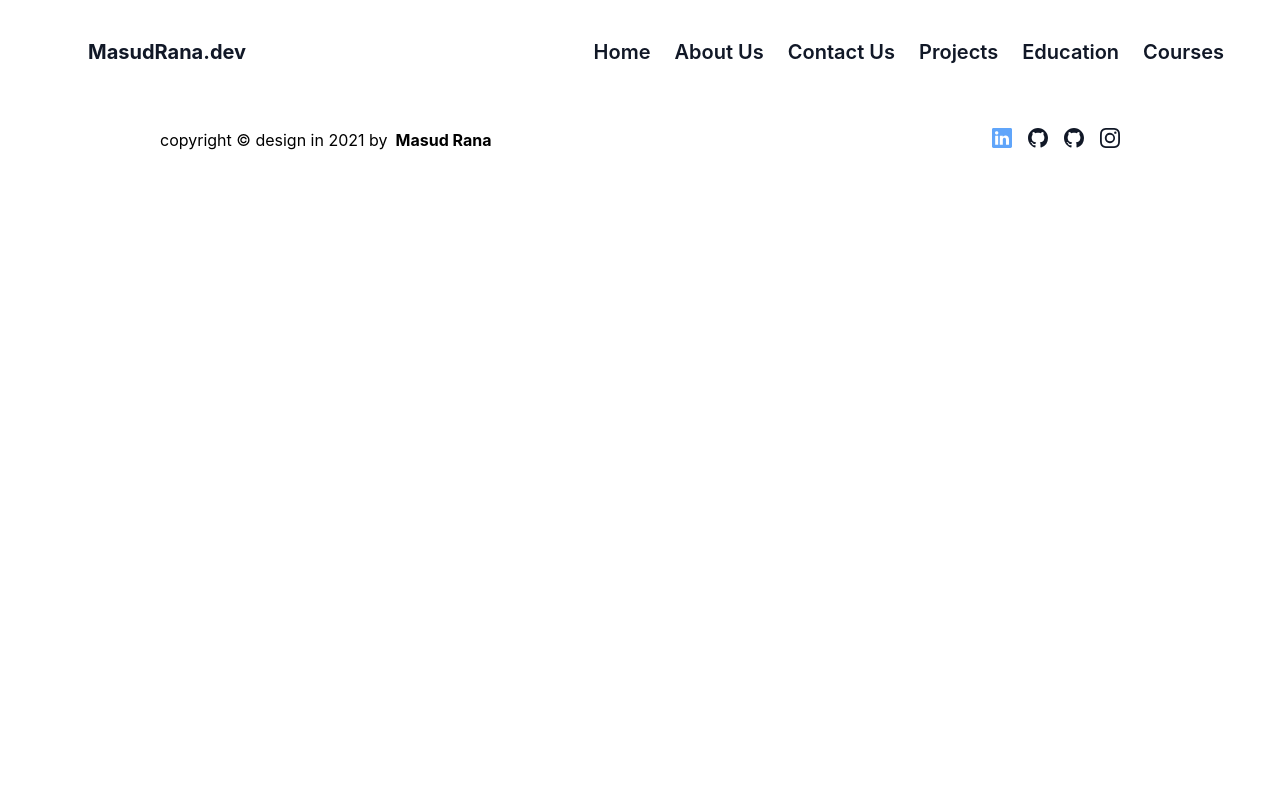
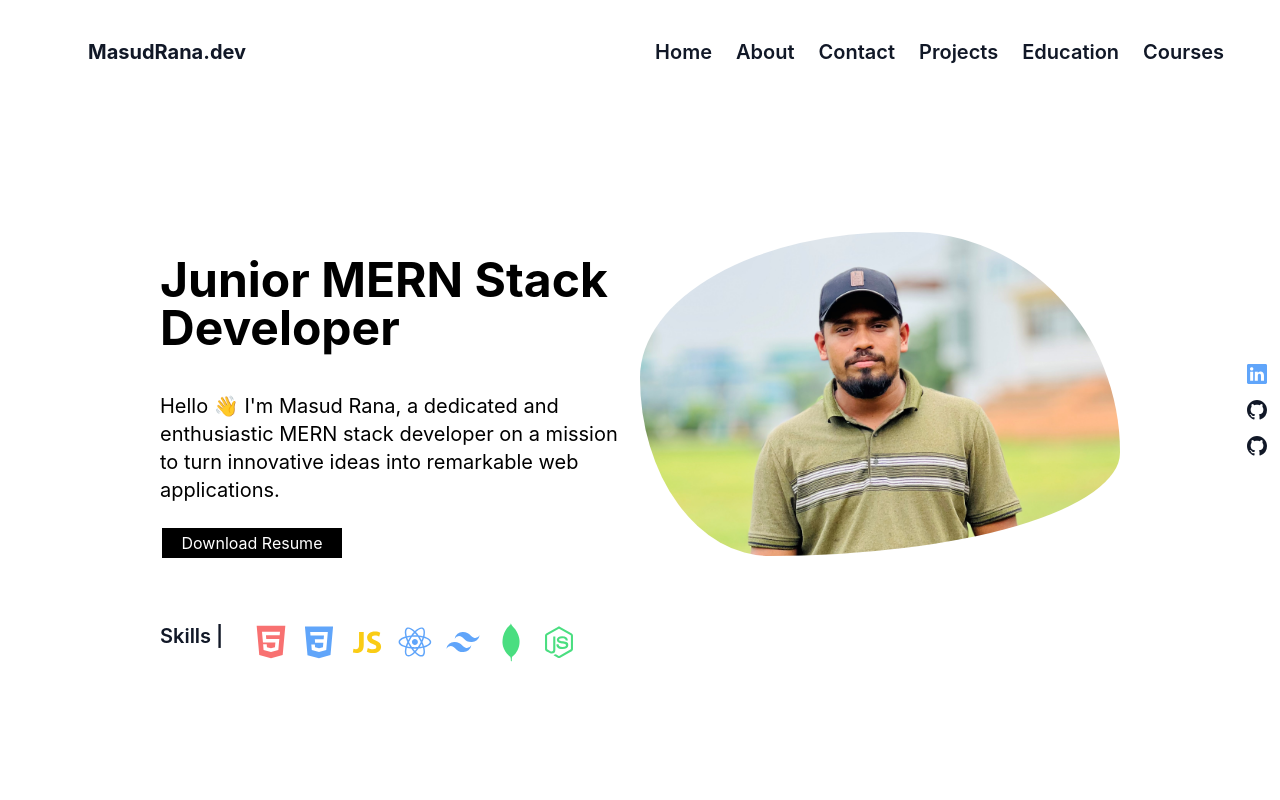
Before and after one commit to MasudRana15924/portfolio, a React (Create React App) app: page /home in a window 1280 px wide. Shown: the top 800 px of the page. Built offline with nearby package versions, Linux system fonts and the light colour scheme.

Commit message:
all checked

```diff
--- a/package.json
+++ b/package.json
@@ -7,10 +7,12 @@
     "@testing-library/react": "^13.4.0",
     "@testing-library/user-event": "^13.5.0",
     "react": "^18.2.0",
+    "react-bootstrap": "^2.8.0",
     "react-dom": "^18.2.0",
     "react-hover-video-player": "^10.0.1",
     "react-icons": "^4.10.1",
     "react-router-dom": "^6.14.2",
+    "react-router-hash-link": "^2.4.3",
     "react-scripts": "5.0.1",
     "web-vitals": "^2.1.4"
   },
--- a/src/App.js
+++ b/src/App.js
@@ -17,11 +17,14 @@ function App() {
       <BrowserRouter>
         <Navbar></Navbar>
         <Routes>
-          <Route path="/" element={<Home />} />
-          <Route path="/projects" element={<Projects />} />
-          <Route path="/contact" element={<Contact/>} />
-          <Route path="/education" element={<Education/>} />
-          <Route path="/course" element={<Courses/>} />
+          <Route exact path="/" element={<Home />}>
+
+          </Route>
+          <Route path="/home" element={<Home />} />
+          {/* <Route path="/projects" element={<Projects />} />
+          <Route path="/contact" element={<Contact />} />
+          <Route path="/education" element={<Education />} />
+          <Route path="/course" element={<Courses />} /> */}
 
         </Routes>
         <Footer></Footer>
--- a/src/index.css
+++ b/src/index.css
@@ -47,7 +47,8 @@ body{
 .timeline-section{
 	background-color: white;
 	min-height: 100vh;
-	padding: 100px 15px;
+	padding: 50px 15px;
+	/* padding-top: 20px; */
 }
 .timeline-items{
 	max-width: 1000px;
@@ -65,12 +66,12 @@ body{
 	left: calc(50% - 1px);
 }
 .timeline-item{
-	margin-bottom: 40px;
+	/* margin-bottom: 40px; */
 	width: 100%;
 	position: relative;
 }
 .timeline-item:last-child{
-	margin-bottom: 0;
+	margin-bottom: 40px;
 }
 .timeline-item:nth-child(odd){
     padding-right: calc(50% + 30px);
--- a/src/pages/home/Banner.js
+++ b/src/pages/home/Banner.js
@@ -7,7 +7,7 @@ import { BiLogoTailwindCss } from 'react-icons/bi';
 import resume from '../../assets/cv.pdf'
 const Banner = () => {
     return (
-        <div className="mx-auto lg:w-3/4 mt-24 lg:mt-52">
+        <div className="mx-auto lg:w-3/4 mt-24 lg:mt-52" id="about">
             <div className="lg:flex lg:justify-between">
                 <div className="w-full pl-2 lg:pl-0">
                     <p className="text-start text-2xl lg:text-5xl font-bold mt-12">Junior MERN Stack Developer</p>
--- a/src/pages/home/Contact.js
+++ b/src/pages/home/Contact.js
@@ -2,8 +2,8 @@ import React from 'react';
 import { AiFillPhone,AiOutlineMail} from 'react-icons/ai';
 const Contact = () => {
     return (
-        <div className="mt-24 lg:mt-36 lg:w-3/4 mx-auto ">
-            <p className="text-start text-blue-400 text-xl lg:text-3xl ml-4 lg:ml-0">Contact Me</p>
+        <div id="contact" className=" lg:w-3/4 mx-auto ">
+            <p className="text-start text-gray-900 text-xl lg:text-3xl ml-4 lg:ml-0 font-semibold">Contact Me</p>
             <div className='lg:flex justify-between'>
             <div className='w-full'>
             {/* <p className="text-start  text-md lg:text-xl  ml-4 lg:ml-0 mt-4">Masud Rana</p> */}
--- a/src/pages/home/Courses.js
+++ b/src/pages/home/Courses.js
@@ -4,7 +4,7 @@ import spring from '../../assets/spring.png';
 import pHero from '../../assets/phero.png';
 const Courses = () => {
     return (
-        <div className="lg:w-3/4 mx-auto mt-24 lg:mt-36">
+        <div className="lg:w-3/4 mx-auto mt-12 lg:mt-12" id="courses">
                <p className="text-start text-gray-900 text-xl lg:text-3xl ml-4 lg:ml-0 font-semibold">Courses</p>
             <section class="timeline-section">
                 <div class="timeline-items">
--- a/src/pages/home/Education.js
+++ b/src/pages/home/Education.js
@@ -4,9 +4,9 @@ import college from '../../assets/college.png';
 import school from '../../assets/school.png';
 const Education = () => {
     return (
-        <div className="lg:w-3/4 mx-auto mt-24 lg:mt-36">
+        <div className="lg:w-3/4 mx-auto mt-24 lg:mt-36 " id="education">
               <p className="text-start text-gray-900 text-xl lg:text-3xl ml-4 lg:ml-0 font-semibold">Education</p>
-            <section class="timeline-section">
+            <section class="timeline-section ">
                 <div class="timeline-items">
                     <div class="timeline-item">
                         <div class="timeline-dot"></div>
--- a/src/pages/home/Home.js
+++ b/src/pages/home/Home.js
@@ -8,7 +8,7 @@ import Courses from './Courses';
 
 const Home = () => {
     return (
-        <div>
+        <div id="home">
           <Banner></Banner>
           <Education></Education>
           <Projects></Projects>
--- a/src/pages/home/Projects.js
+++ b/src/pages/home/Projects.js
@@ -6,7 +6,7 @@ import { BsGithub} from 'react-icons/bs';
 import { MdPreview } from 'react-icons/md';
 const Projects = () => {
     return (
-        <div className="mt-24 lg:mt-40 lg:w-3/4 lg:mx-auto">
+        <div className="mt-4 lg:mt-4 lg:w-3/4 lg:mx-auto" id="pojects">
             <p className="text-start text-3xl text-gray-900 mb-2 ml-2 lg:ml-0 font-semibold">My Projects</p>
             <p className="text-start text-xl text-gray-900 mb-10 font-semibold ml-2 lg:ml-0">Each project has backend service</p>
             <div className="lg:flex ">
--- a/src/screen/shared/Navbar.js
+++ b/src/screen/shared/Navbar.js
@@ -2,15 +2,10 @@ import React, { useState } from 'react';
 import { Link } from 'react-router-dom';
 import { FiMenu } from 'react-icons/fi';
 import { RxCross1 } from "react-icons/rx";
+import { HashLink } from 'react-router-hash-link';
+import { Nav, } from 'react-bootstrap';
 const Navbar = () => {
-    const navigation = [
-        { name: 'Home', to: '/home' },
-        { name: 'About Us', to: '/' },
-        { name: 'Contact Us', to: '/contact' },
-        { name: 'Projects', to: '/projects' },
-        { name: 'Education', to: '/education' },
-        { name: 'Courses', to: '/course' },
-    ]
+
     const [active, setActive] = useState(false)
     const showMenu = () => {
         setActive(!active)
@@ -39,11 +34,18 @@ const Navbar = () => {
                     </div>
                     <div class="hidden lg:ml-16 lg:flex lg:gap-x-6 2xl:gap-x-12">
 
-                        {navigation.map((item) => (
-                            <Link key={item.name} to={item.to} className="text-xl font-semibold leading-6 text-gray-900">
+                        {/* {navigation.map((item) => (
+                            <Link key={item.name} as={HashLink}  to={`/home#${item.to}`} className="text-xl font-semibold leading-6 text-gray-900">
                                 {item.name}
                             </Link>
-                        ))}
+                        ))} */}
+                        <Nav.Link as={HashLink} to="/home#home" className="text-xl font-semibold leading-6 text-gray-900">Home</Nav.Link>
+                        <Nav.Link as={HashLink} to="/home" className="text-xl font-semibold leading-6 text-gray-900">About</Nav.Link>
+                        <Nav.Link as={HashLink} to="/home#contact" className="text-xl font-semibold leading-6 text-gray-900">Contact</Nav.Link>
+                        <Nav.Link as={HashLink} to="/home#pojects" className="text-xl font-semibold leading-6 text-gray-900">Projects</Nav.Link>
+                        <Nav.Link as={HashLink} to="/home#education" className="text-xl font-semibold leading-6 text-gray-900">Education</Nav.Link>
+                        <Nav.Link as={HashLink} to="/home#courses" className="text-xl font-semibold leading-6 text-gray-900">Courses</Nav.Link>
+
                     </div>
 
                 </nav>
@@ -55,24 +57,31 @@ const Navbar = () => {
                     </div>
                     <ul>
                         <li>
-                            <Link to="/" className=" text-sm  text-gray-900 px-5    block " onClick={showMenu}>Home</Link>
+                            {/* <Link to="/" className=" text-sm  text-gray-900 px-5    block " onClick={showMenu}>Home</Link> */}
+                            <Nav.Link as={HashLink} to="/home#home" className=" text-sm  text-gray-900 px-5    block " onClick={showMenu}>Home</Nav.Link>
                         </li>
                         <li>
-                            <Link to="/" className="text-sm  text-gray-900 px-5 py-2   block " onClick={showMenu}>
+                            {/* <Link to="/" className="text-sm  text-gray-900 px-5 py-2   block " onClick={showMenu}>
                                 About
-                            </Link>
+                            </Link> */}
+                            <Nav.Link as={HashLink} to="/home#home" className="text-sm text-gray-900 px-5 py-2   block " onClick={showMenu}>About</Nav.Link>
                         </li>
 
                         <li>
-                            <Link to="/contact" className="text-sm  text-gray-900 px-5 py-2   block " onClick={showMenu}>Contact</Link>
+                            {/* <Link to="/contact" className="text-sm  text-gray-900 px-5 py-2   block " onClick={showMenu}>Contact</Link> */}
+                            <Nav.Link as={HashLink} to="/home#contact" className="text-sm  text-gray-900 px-5 py-2   block " onClick={showMenu}>Contact</Nav.Link>
                         </li>
                         <li>
-                            <Link to="/projects" className="text-sm  text-gray-900 px-5 py-2   block " onClick={showMenu}>Projects</Link>
+                            {/* <Link to="/projects" className="text-sm  text-gray-900 px-5 py-2   block " onClick={showMenu}>Projects</Link> */}
+                            <Nav.Link as={HashLink} to="/home#pojects" className="text-sm  text-gray-900 px-5 py-2   block " >Projects</Nav.Link>
                         </li>
-
-
+                        <li>
+                            <Nav.Link as={HashLink} to="/home#education" className="text-sm  text-gray-900 px-5 py-2   block " >Education</Nav.Link>
+                        </li>
+                        <li>
+                            <Nav.Link as={HashLink} to="/home#courses" className="text-sm  text-gray-900 px-5 py-2   block " >Courses</Nav.Link>
+                        </li>
                     </ul>
-
                 </ul>
 
             </header>
```
Also changed, not shown: 1 other file (tests, documents, lock files or other folders).
